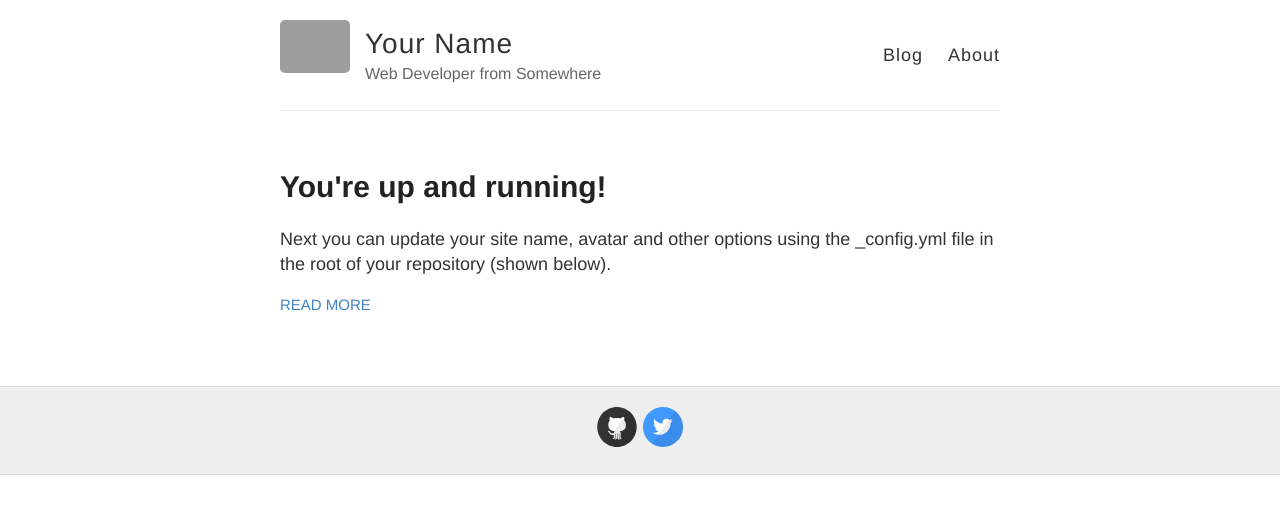
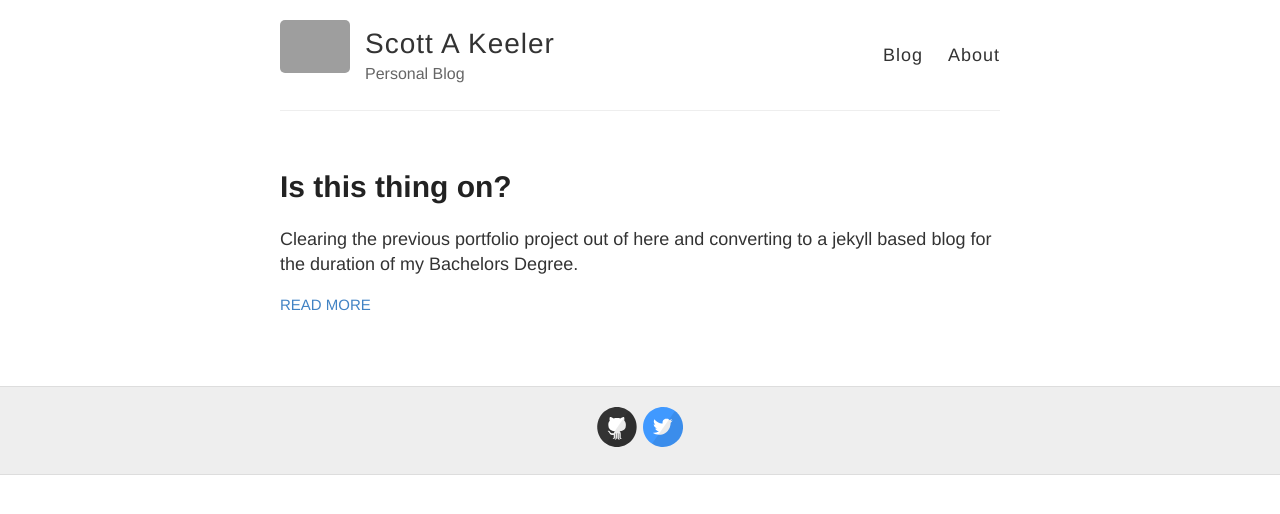
Before and after one commit to ravendark/ravendark.github.io, a Jekyll site: the page built from index.html, in a window 1280 px wide. Shown: the top 514 px of the page. Built offline with Jekyll 4.4.1, drawn with Linux system fonts in a browser that asks for light colours; grey boxes are pictures that could not be loaded.

Commit message:
getting blog configured

```diff
--- a/_config.yml
+++ b/_config.yml
@@ -3,10 +3,10 @@
 #
 
 # Name of your site (displayed in the header)
-name: Your Name
+name: Scott A Keeler
 
 # Short bio or description (displayed in the header)
-description: Web Developer from Somewhere
+description: Personal Blog
 
 # URL of your avatar or profile pic (you could use your GitHub profile pic)
 avatar: https://raw.githubusercontent.com/barryclark/jekyll-now/master/images/jekyll-logo.png
@@ -21,12 +21,12 @@ footer-links:
   email:
   facebook:
   flickr:
-  github: barryclark/jekyll-now
+  github: github.com/ravendark
   instagram:
   linkedin:
   pinterest:
   rss: # just type anything here for a working RSS icon
-  twitter: jekyllrb
+  twitter: ravendarktv
   stackoverflow: # your stackoverflow profile, e.g. "users/50476/bart-kiers"
   youtube: # channel/<your_long_string> or user/<user-name>
   googleplus: # anything in your profile username that comes after plus.google.com/
--- a/_posts/2014-3-3-Hello-World.md
+++ /dev/null
@@ -1,10 +0,0 @@
----
-layout: post
-title: You're up and running!
----
-
-Next you can update your site name, avatar and other options using the _config.yml file in the root of your repository (shown below).
-
-![_config.yml]({{ site.baseurl }}/images/config.png)
-
-The easiest way to make your first post is to edit this one. Go into /_posts/ and update the Hello World markdown file. For more instructions head over to the [Jekyll Now repository](https://github.com/barryclark/jekyll-now) on GitHub.
--- /dev/null
+++ b/_posts/2023-02-08-Migrating to Jekyll.md
@@ -0,0 +1,7 @@
+---
+layout: post
+title: Is this thing on?
+---
+
+Clearing the previous portfolio project out of here and converting to a
+jekyll based blog for the duration of my Bachelors Degree.
```
